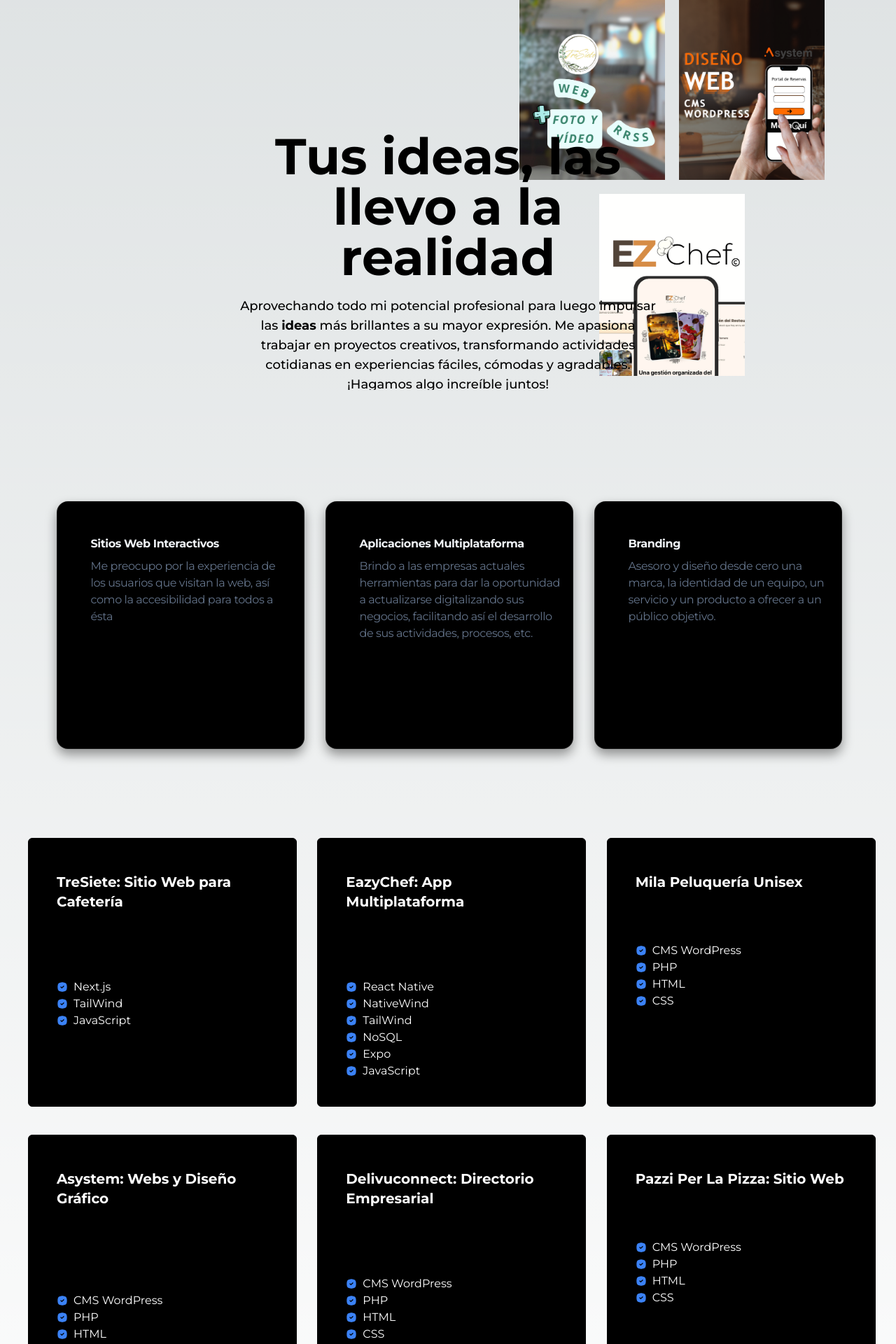
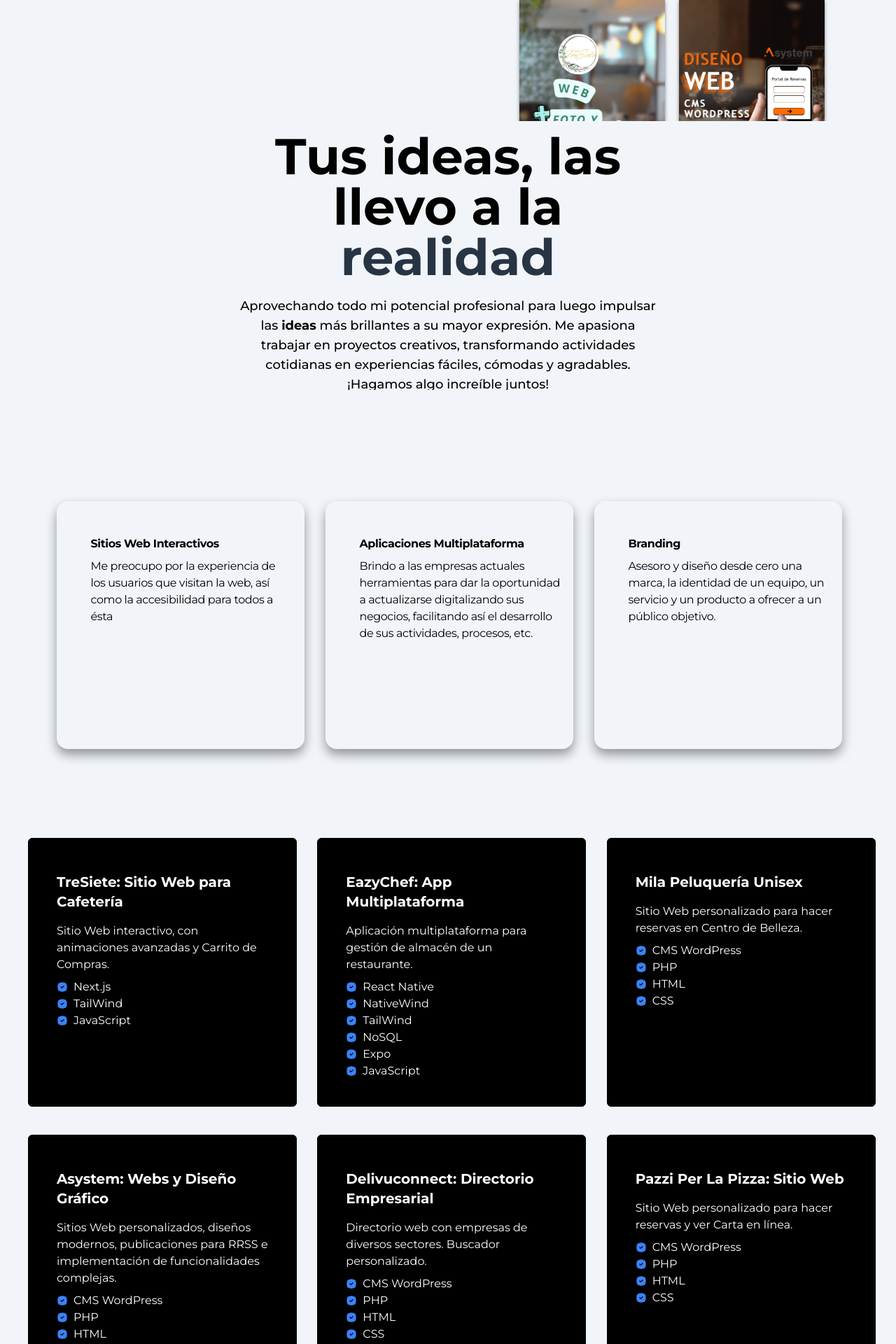
Before and after one commit to ivrequenajerez/ianvalentinoporfolio, a Next.js app: page / in a window 1280 px wide. Shown: the part 711-2631 px from the top of the page at 70% size. Built offline with nearby package versions, Linux system fonts and the light colour scheme.

Commit message:
Correcciones hechas

```diff
--- a/components/Hero.tsx
+++ b/components/Hero.tsx
@@ -4,25 +4,25 @@
 
 const Hero = () => {
   return (
-    <div className="flex flex-wrap lg:pt-6 lg:h-screen w-full">
+    <div className="flex flex-wrap lg:pt-6 lg:h-screen w-full dark:bg-black bg-slate-100">
       <Spotlight />
       <div className="flex flex-wrap w-1/2 h-96 align-middle px-10 pt-5 content-center gap-3">
         <div className="flex flex-wrap content-center">
-          <h2 className="text-5xl lg:text-7xl font-bold">
+          <h2 className="text-4xl lg:text-7xl font-bold dark:text-white text-black">
             Desarrollador de Aplicaciones Multiplataforma
           </h2>
         </div>
         <div className="lg:flex hidden">
           <p>
             Soy un diseñador y desarrollador de aplicaciones multiplataforma con
-            5 años de experiencia en crear proyectos con diseños y
+            {" "}<strong>5 años de experiencia</strong> en crear proyectos con diseños y
             funcionalidades innovadoras y funcionales.
           </p>
         </div>
       </div>
-      <div className="lg:flex hidden flex-wrap w-1/2 h-96 align-middle justify-end px-10 pt-5 gap-5">
-        <div className="flex flex-wrap justify-center gap-5 w-full">
-          <div className="w-52 hover:opacity-90">
+      <div className="lg:flex hidden flex-wrap w-1/2 h-96 align-middle justify-end px-10 pt-5 gap-5 ">
+        <div className="flex flex-wrap justify-center gap-5 w-full ">
+          <div className="w-52 hover:opacity-90 transition-shadow duration-300 shadow-md shadow-black/50">
             <a href="https://delivuconnect.com/">
               <img
                 src="/delivuconnect.png"
@@ -33,7 +33,7 @@
               />
             </a>
           </div>
-          <div className="w-52 hover:opacity-90">
+          <div className="w-52 hover:opacity-90  transition-shadow duration-300 shadow-md shadow-black/50">
             <a href="#">
               <img
                 src="/mila.png"
@@ -44,7 +44,7 @@
               />
             </a>
           </div>
-          <div className="w-52 hover:opacity-90">
+          <div className="w-52 hover:opacity-90 transition-shadow duration-300 shadow-md shadow-black/50">
             <a href="https://spotdots.es/restaurantes/pazzi-per-la-pizza">
               <img
                 src="/pazzi.png"
@@ -57,7 +57,7 @@
           </div>
         </div>
         <div className="flex flex-wrap justify-center gap-5 w-full mt-5">
-          <div className="w-52 hover:opacity-90">
+          <div className="w-52 hover:opacity-90 transition-shadow duration-300 shadow-md shadow-black/50">
             <a href="https://github.com/ivrequenajerez/tresiete">
               <img
                 src="/tresiete.png"
@@ -68,7 +68,7 @@
               />
             </a>
           </div>
-          <div className="w-52 hover:opacity-90">
+          <div className="w-52 hover:opacity-90 transition-shadow duration-300 shadow-md shadow-black/50">
             <a href="https://asystem.es/">
               <img
                 src="/asystem.png"
@@ -79,7 +79,7 @@
               />
             </a>
           </div>
-          <div className="w-52 hover:opacity-90">
+          <div className="w-52 hover:opacity-90 transition-shadow duration-300 shadow-md shadow-black/50">
             <a href="https://github.com/ivrequenajerez/eazychef">
               <img
                 src="/eazy.png"
--- a/components/MyHeader.tsx
+++ b/components/MyHeader.tsx
@@ -17,7 +17,7 @@
               height="50"
               alt="Logo Ian Valentino"
             />
-            <span className="self-center text-base font-normal whitespace-nowrap text-white">
+            <span className="self-center text-base font-normal whitespace-nowrap dark:text-white text-black">
               Ian Valentino
             </span>
           </div>
@@ -25,7 +25,7 @@
             <button
               data-collapse-toggle="mobile-menu"
               type="button"
-              className="inline-flex items-center p-2 ml-1 text-sm text-gray-500 rounded-lg lg:hidden hover:bg-gray-100 focus:outline-none focus:ring-2 focus:ring-gray-200 text-gray-400  focus:ring-gray-600"
+              className="inline-flex text-white items-center p-2 ml-1 text-sm text-gray-500 rounded-lg lg:hidden hover:bg-gray-100 focus:outline-none focus:ring-2 focus:ring-gray-200 text-gray-400  focus:ring-gray-600"
               aria-controls="mobile-menu"
               aria-expanded={menuOpen ? "true" : "false"}
               onClick={() => setMenuOpen(!menuOpen)}
--- a/components/Proyectos.tsx
+++ b/components/Proyectos.tsx
@@ -5,7 +5,7 @@
 const Proyectos = () => {
   return (
     <section id="proyectos">
-      <div className="flex flex-col items-center justify-center px-10">
+      <div className="flex flex-col items-center justify-center px-10 dark:bg-black bg-slate-100">
         <div className="grid grid-cols-1 md:grid-cols-3 gap-10">
           <CardSpotlight className="h-96 w-96">
             <p className="text-xl font-bold relative z-20 mt-2 text-white">
@@ -13,7 +13,7 @@
                 TreSiete: Sitio Web para Cafetería
               </a>
             </p>
-            <div className="text-neutral-200 mt-4 relative z-20">
+            <div className="text-white dark:text-white dark:text-neutral-200 mt-4 relative z-20">
               Sitio Web interactivo, con animaciones avanzadas y Carrito de
               Compras.
               <ul className="list-none mt-2">
@@ -30,7 +30,7 @@
                 EazyChef: App Multiplataforma
               </a>
             </p>
-            <div className="text-neutral-200 mt-4 relative z-20">
+            <div className="text-white dark:text-neutral-200 mt-4 relative z-20">
               Aplicación multiplataforma para gestión de almacén de un
               restaurante.
               <ul className="list-none mt-2">
@@ -50,7 +50,7 @@
                 Mila Peluquería Unisex
               </a>
             </p>
-            <div className="text-neutral-200 mt-4 relative z-20">
+            <div className="text-white dark:text-neutral-200 mt-4 relative z-20">
               Sitio Web personalizado para hacer reservas en Centro de Belleza.
               <ul className="list-none mt-2">
                 <Step title="CMS WordPress" />
@@ -65,7 +65,7 @@
             <p className="text-xl font-bold relative z-20 mt-2 text-white">
               <a href="https://asystem.es/">Asystem: Webs y Diseño Gráfico</a>
             </p>
-            <div className="text-neutral-200 mt-4 relative z-20">
+            <div className="text-white dark:text-neutral-200 mt-4 relative z-20">
               Sitios Web personalizados, diseños modernos, publicaciones para
               RRSS e implementación de funcionalidades complejas.
               <ul className="list-none mt-2">
@@ -83,7 +83,7 @@
                 Delivuconnect: Directorio Empresarial
               </a>
             </p>
-            <div className="text-neutral-200 mt-4 relative z-20">
+            <div className="text-white dark:text-neutral-200 mt-4 relative z-20">
               Directorio web con empresas de diversos sectores. Buscador
               personalizado.
               <ul className="list-none mt-2">
@@ -101,7 +101,7 @@
                 Pazzi Per La Pizza: Sitio Web
               </a>
             </p>
-            <div className="text-neutral-200 mt-4 relative z-20">
+            <div className="text-white dark:text-neutral-200 mt-4 relative z-20">
               Sitio Web personalizado para hacer reservas y ver Carta en línea.
               <ul className="list-none mt-2">
                 <Step title="CMS WordPress" />
--- a/components/Skills.tsx
+++ b/components/Skills.tsx
@@ -4,17 +4,17 @@
 const Skills: React.FC = () => {
   return (
     <section id="sobremi">
-      <div className="lg:h-[40rem] w-full flex flex-wrap gap-20 pb-32 lg:pb-0 lg:gap-0 lg:flex-nowrap lg:items-center justify-center">
+      <div className="lg:h-[40rem] w-full flex flex-wrap gap-20 pb-32 lg:pb-0 lg:gap-0 lg:flex-nowrap lg:items-center justify-center dark:bg-black bg-slate-100">
         <PinContainer
           title="Html, CSS, JavaScript, TypeScript"
           href="https://github.com/ivrequenajerez"
         >
-          <div className="flex basis-full flex-col p-4 tracking-tight text-slate-100/50 sm:basis-1/2 w-[20rem] h-[20rem]">
-            <h3 className="max-w-xs !pb-2 !m-0 font-bold text-base text-slate-100">
+          <div className="flex basis-full flex-col p-4 tracking-tight text-black dark:text-slate-100/50 sm:basis-1/2 w-[20rem] h-[20rem]">
+            <h3 className="max-w-xs !pb-2 !m-0 font-bold text-base text-black dark:text-slate-100">
               Sitios Web Interactivos
             </h3>
             <div className="text-base !m-0 !p-0 font-normal">
-              <span className="text-slate-500">
+              <span className="text-black dark:text-slate-500">
                 Me preocupo por la experiencia de los usuarios que visitan la web, así como la accesibilidad para todos a ésta
               </span>
             </div>
@@ -24,12 +24,12 @@
           title="Java, SpringBoot, JavaScript, React Native"
           href="https://github.com/ivrequenajerez"
         >
-          <div className="flex basis-full flex-col p-4 tracking-tight text-slate-100/50 sm:basis-1/2 w-[20rem] h-[20rem]">
-            <h3 className="max-w-xs !pb-2 !m-0 font-bold text-base text-slate-100">
+          <div className="flex basis-full flex-col p-4 tracking-tight text-black dark:text-slate-100/50 sm:basis-1/2 w-[20rem] h-[20rem]">
+            <h3 className="max-w-xs !pb-2 !m-0 font-bold text-base text-black dark:text-slate-100">
               Aplicaciones Multiplataforma
             </h3>
             <div className="text-base !m-0 !p-0 font-normal">
-              <span className="text-slate-500">
+              <span className="text-black dark:text-slate-500">
                 Brindo a las empresas actuales herramientas para dar la oportunidad a actualizarse digitalizando sus negocios, facilitando así el desarrollo de
                 sus actividades, procesos, etc.
               </span>
@@ -40,12 +40,12 @@
           title="Elementor, Divi, WooCommerce"
           href="https://github.com/ivrequenajerez"
         >
-          <div className="flex basis-full flex-col p-4 tracking-tight text-slate-100/50 sm:basis-1/2 w-[20rem] h-[20rem]">
-            <h3 className="max-w-xs !pb-2 !m-0 font-bold text-base text-slate-100">
+          <div className="flex basis-full flex-col p-4 tracking-tight text-black dark:text-slate-100/50 sm:basis-1/2 w-[20rem] h-[20rem]">
+            <h3 className="max-w-xs !pb-2 !m-0 font-bold text-base text-black dark:text-slate-100">
               Branding
             </h3>
             <div className="text-base !m-0 !p-0 font-normal">
-              <span className="text-slate-500">
+              <span className="text-black dark:text-slate-500">
                 Asesoro y diseño desde cero una marca, la identidad de un equipo, un servicio y un producto a ofrecer a un público objetivo.
               </span>
             </div>
--- a/components/SobreMi.tsx
+++ b/components/SobreMi.tsx
@@ -6,9 +6,9 @@
   return (
     <section id="sobremi">
       <ScrollAppear>
-        <div className="lg:flex hidden flex-col items-center justify-center h-96 px-10">
+        <div className="lg:flex hidden flex-col items-center justify-center h-96 px-10 dark:bg-black bg-slate-100">
           <h2 className="text-7xl font-bold w-1/2 text-center py-5">
-            Tus ideas, las llevo a la realidad
+            Tus ideas, las llevo a la <span className="text-gray-dark dark:text-cyan-300/50">realidad</span>
           </h2>
           <p className="text-lg font-medium w-1/2 text-center">
             Aprovechando todo mi potencial profesional para luego impulsar las{" "}
--- a/components/ui/3d-pin.tsx
+++ b/components/ui/3d-pin.tsx
@@ -54,15 +54,15 @@
       >
         <div
           style={{ transform }}
-          className="absolute left-1/2 p-4 top-1/2 flex justify-start items-start rounded-2xl shadow-[0_8px_16px_rgb(0_0_0/0.4)] bg-black border border-white/[0.1] group-hover/pin:border-white/[0.2] transition duration-700 overflow-hidden"
+          className="absolute left-1/2 p-4 top-1/2 flex justify-start items-start rounded-2xl shadow-[0_8px_16px_rgb(0_0_0/0.4)] dark:bg-black border border-white/[0.1] group-hover/pin:border-white/[0.2] transition duration-700 overflow-hidden"
         >
           <div className={cn("relative z-50", className)}>
-            <div className="flex basis-full flex-col p-4 tracking-tight text-slate-100/50 sm:basis-1/2 w-[20rem] h-[20rem]">
-              <h3 className="max-w-xs !pb-2 !m-0 font-bold text-base text-slate-100">
+            <div className="flex basis-full flex-col p-4 tracking-tight dark:text-slate-100/50 sm:basis-1/2 w-[20rem] h-[20rem]">
+              <h3 className="max-w-xs !pb-2 !m-0 font-bold text-base text-black dark:text-slate-100">
                 {children}
               </h3>
               <div className="text-base !m-0 !p-0 font-normal">
-                <span className="text-slate-500">
+                <span className="text-black dark:text-slate-500">
                   {children}
                 </span>
               </div>
@@ -93,7 +93,7 @@
               target={"_blank"}
               className="relative flex space-x-2 items-center z-10 rounded-full bg-zinc-950 py-0.5 px-4 ring-1 ring-slate-500"
             >
-              <span className="relative z-20 text-white text-xs font-bold inline-block py-0.5">
+              <span className="relative z-20 text-black dark:text-white text-xs font-bold inline-block py-0.5">
                 {title}
               </span>
               <span className="absolute -bottom-0 left-[1.125rem] h-px w-[calc(100%-2.25rem)] bg-gradient-to-r from-emerald-400/0 via-emerald-400/90 to-emerald-400/0 transition-opacity duration-500 group-hover/btn:opacity-40"></span>
```
Also changed, not shown: components/Footer.tsx (+12 -8 lines), 1 other file (tests, documents, lock files or other folders).
